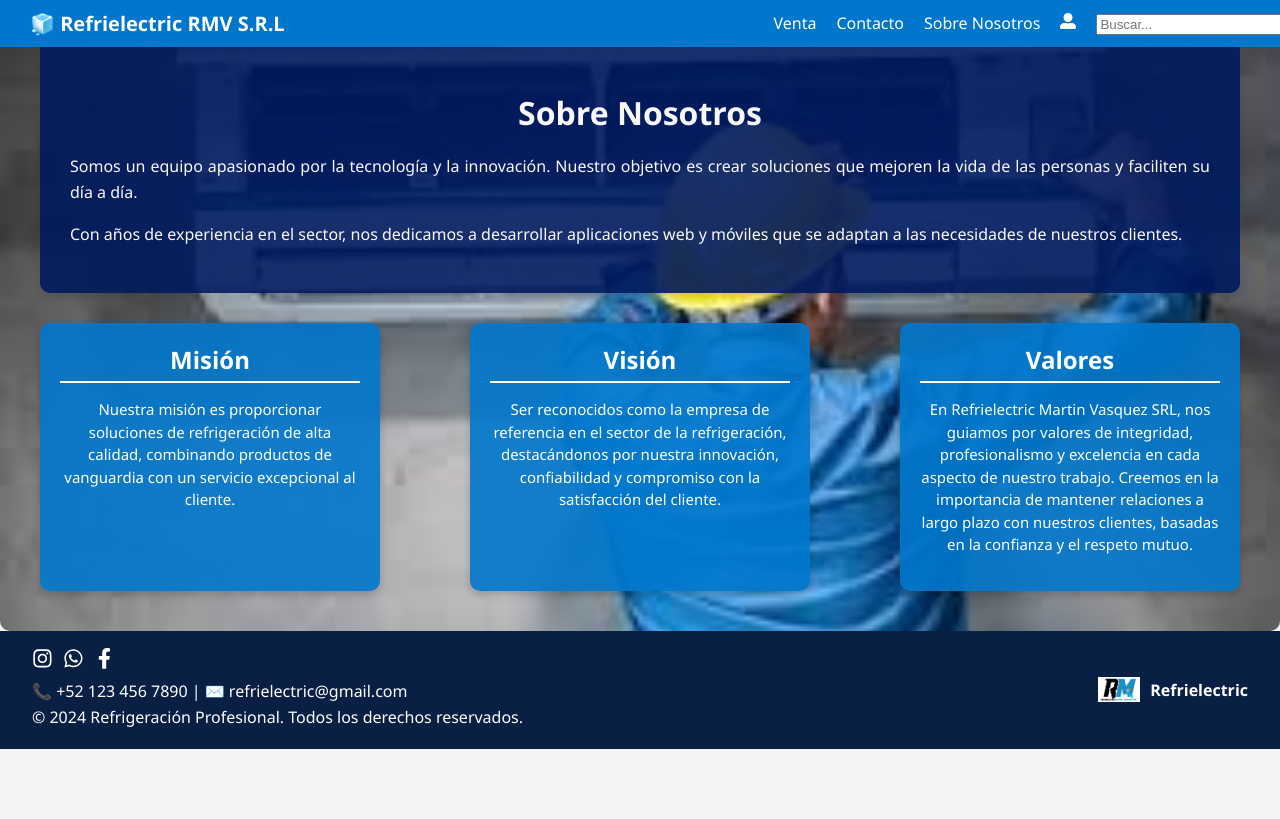
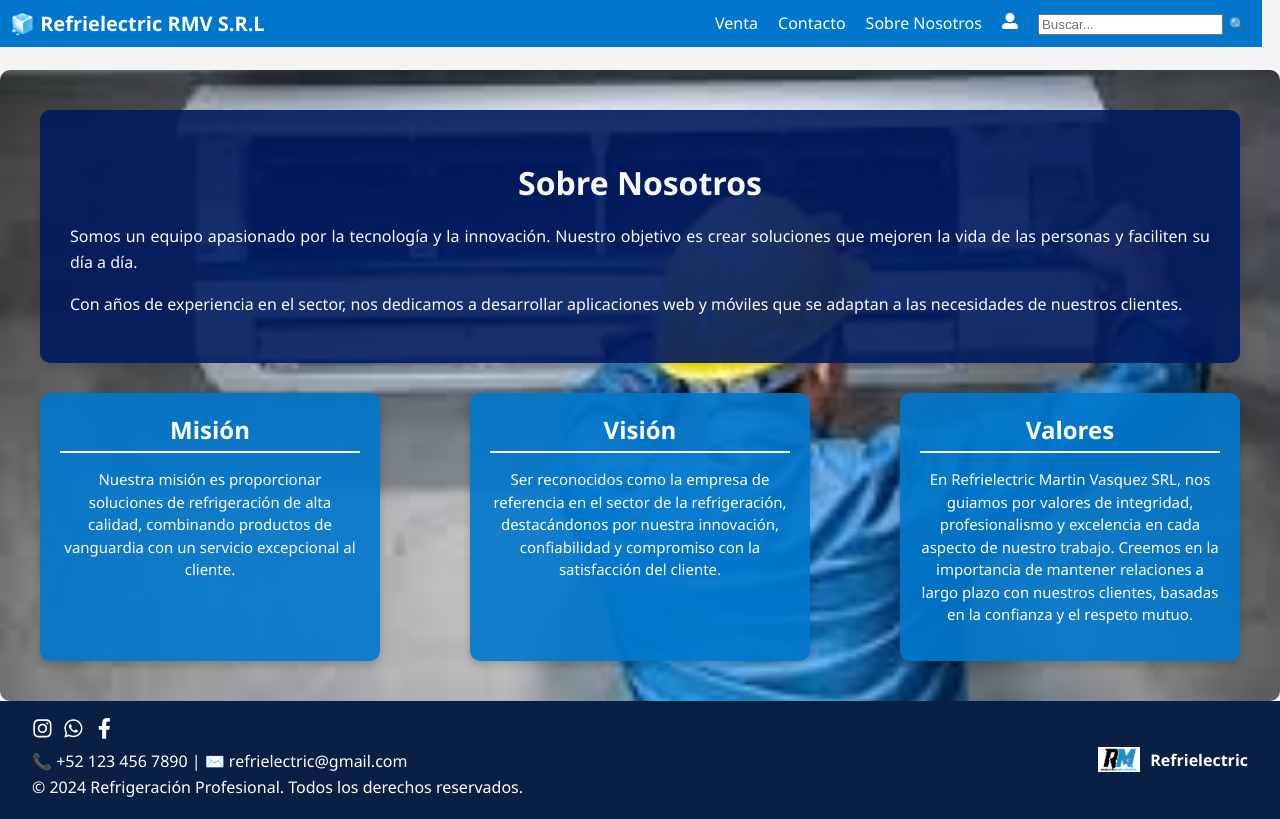
Before and after one commit to khaterine17/Proyecto-Final, a React (Vite) app in the folder proyecto_final/: page /SobreNosotros in a window 1280 px wide. Built offline with nearby package versions, Linux system fonts and the light colour scheme.

Commit message:
update navbar

```diff
--- a/proyecto_final/src/App.css
+++ b/proyecto_final/src/App.css
@@ -1,7 +1,14 @@
 /* App.css */
+
+
+.main-content {
+  margin-top: 70px; /* Ajusta según la altura de tu navbar */
+}
+
 
 body {
   margin: 0;
+  padding: 0;
   font-family: 'Segoe UI', Tahoma, Geneva, Verdana, sans-serif;
   background-color: #f4f4f4;
 }
@@ -10,13 +17,13 @@
 .navbar {
   position: fixed;       /* Hace que el navbar se quede fijo */
   top: 0;                /* Lo posiciona en la parte superior */
-  width: 100%;           /* Ocupa todo el ancho */
+  width: 97%;           /* Ocupa todo el ancho */
   z-index: 1000;
   background-color: #0077cc;
   display: flex;
   align-items: center;
   justify-content: space-between;
-  padding: 10px 30px;
+  padding: 10px ;
   color: white;
 }
 
--- a/proyecto_final/src/App.jsx
+++ b/proyecto_final/src/App.jsx
@@ -81,6 +81,8 @@
                 </div>
             </div>
 
+<div className='main-content'>
+
             <Routes>
                 <Route path="/SobreNosotros" element={<SobreNosotros />} />
                 <Route path="/Contacto" element={<Contacto />} />
@@ -99,6 +101,7 @@
             </Routes>
             <Footer />
         </div>
+</div>
 
     );
 }
```
